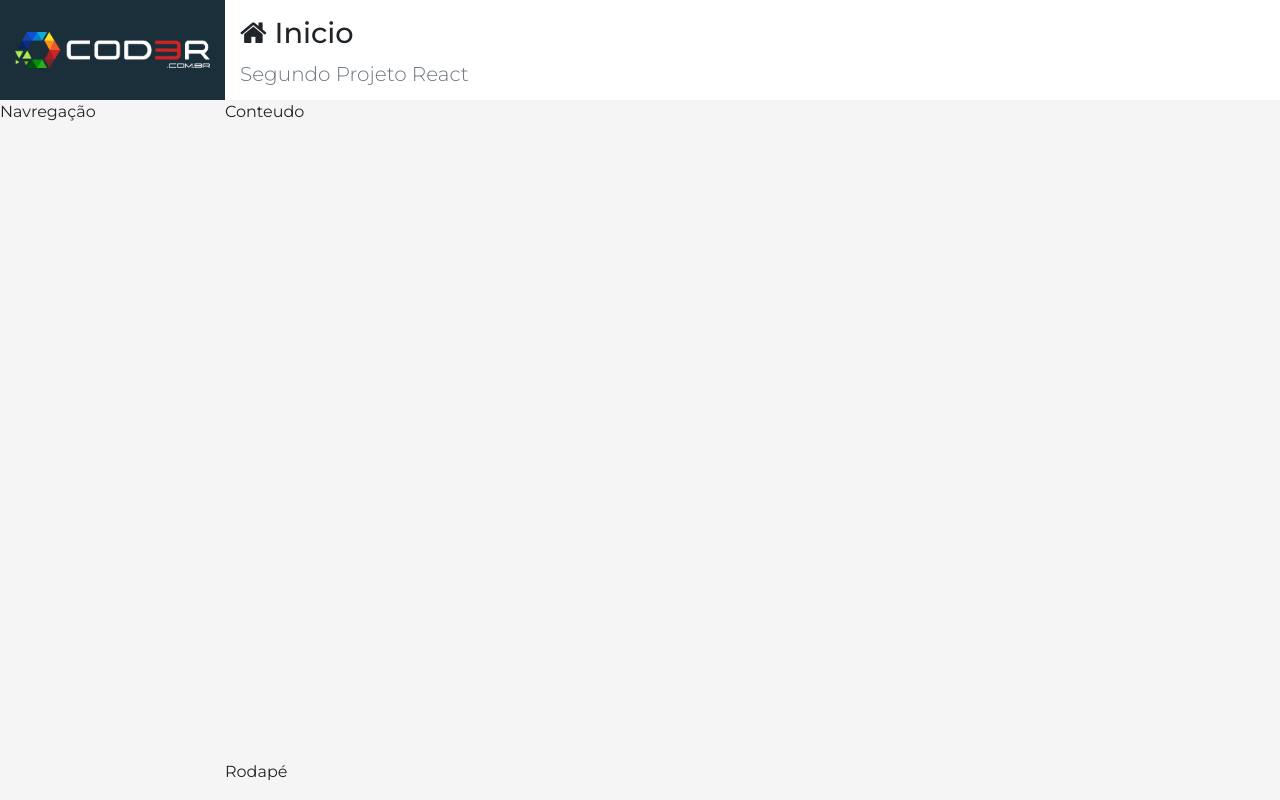
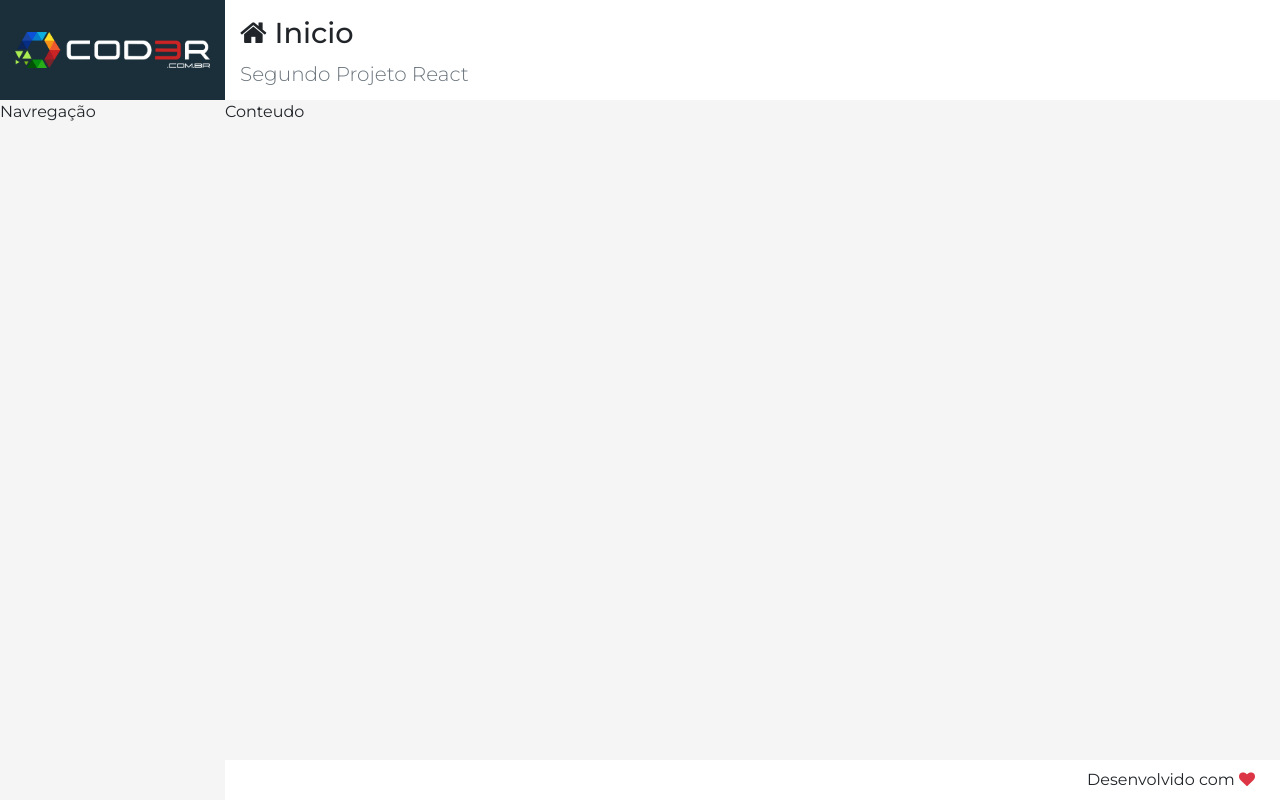
Before and after one commit to Thyerry/Calculadora-React, a React (Create React App) app in the folder crud/frontend/: page / in a window 1280 px wide. Built offline with nearby package versions, Linux system fonts and the light colour scheme.

Commit message:
rodapé faceiro

```diff
--- a/crud/frontend/src/components/template/Footer.css
+++ b/crud/frontend/src/components/template/Footer.css
@@ -0,0 +1,8 @@
+footer.footer {
+    display: flex;
+    align-items: center;
+    justify-content: flex-end;
+    padding: 0px 25px;
+    background-color: #fff;
+    box-shadow: var(--shadow);
+}
--- a/crud/frontend/src/components/template/Footer.jsx
+++ b/crud/frontend/src/components/template/Footer.jsx
@@ -3,5 +3,7 @@
 
 export default props =>
     <footer className="footer">
-        Rodapé
+        <span>
+            Desenvolvido com <i className="fa fa-heart text-danger"></i>
+        </span>
     </footer>
```
